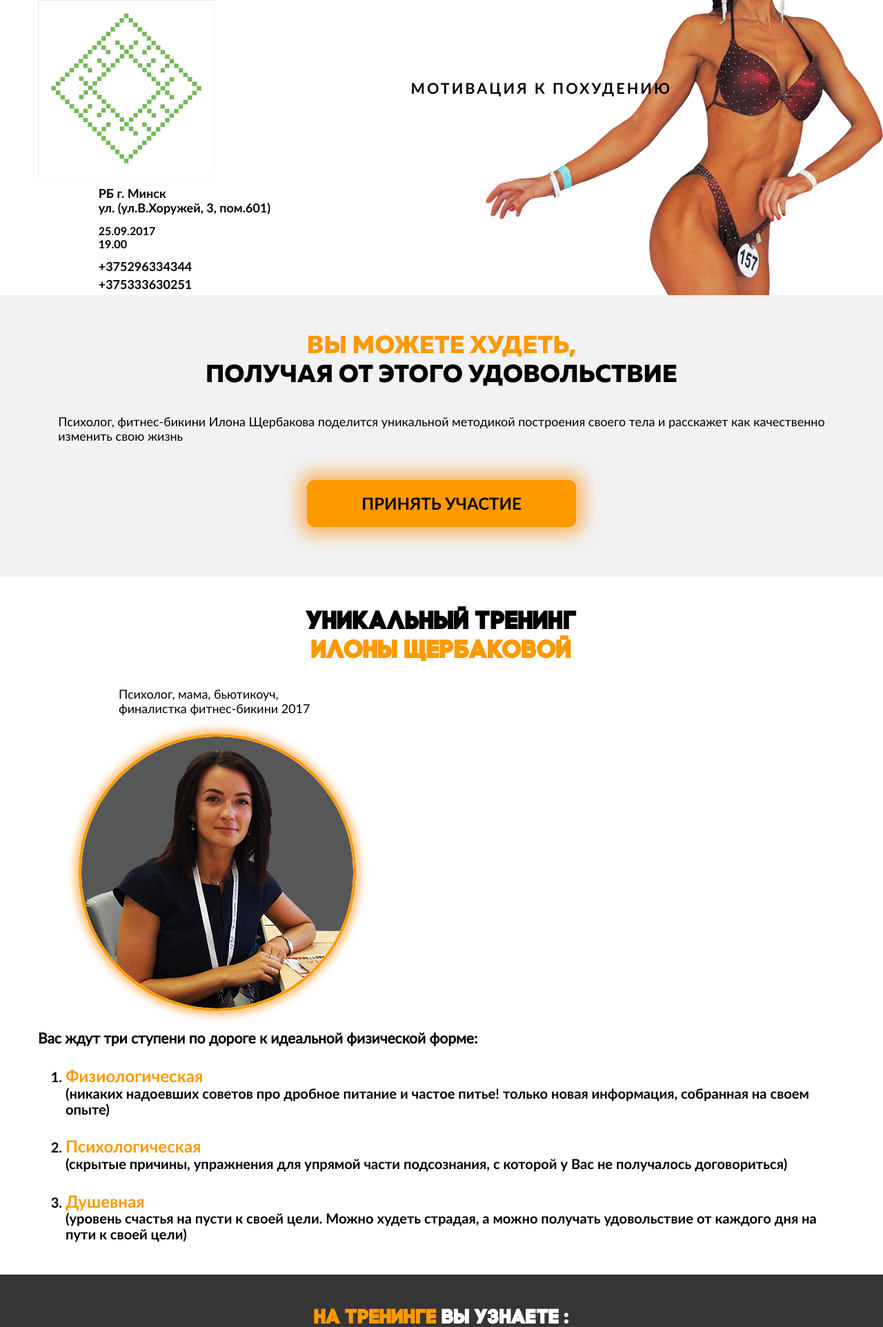
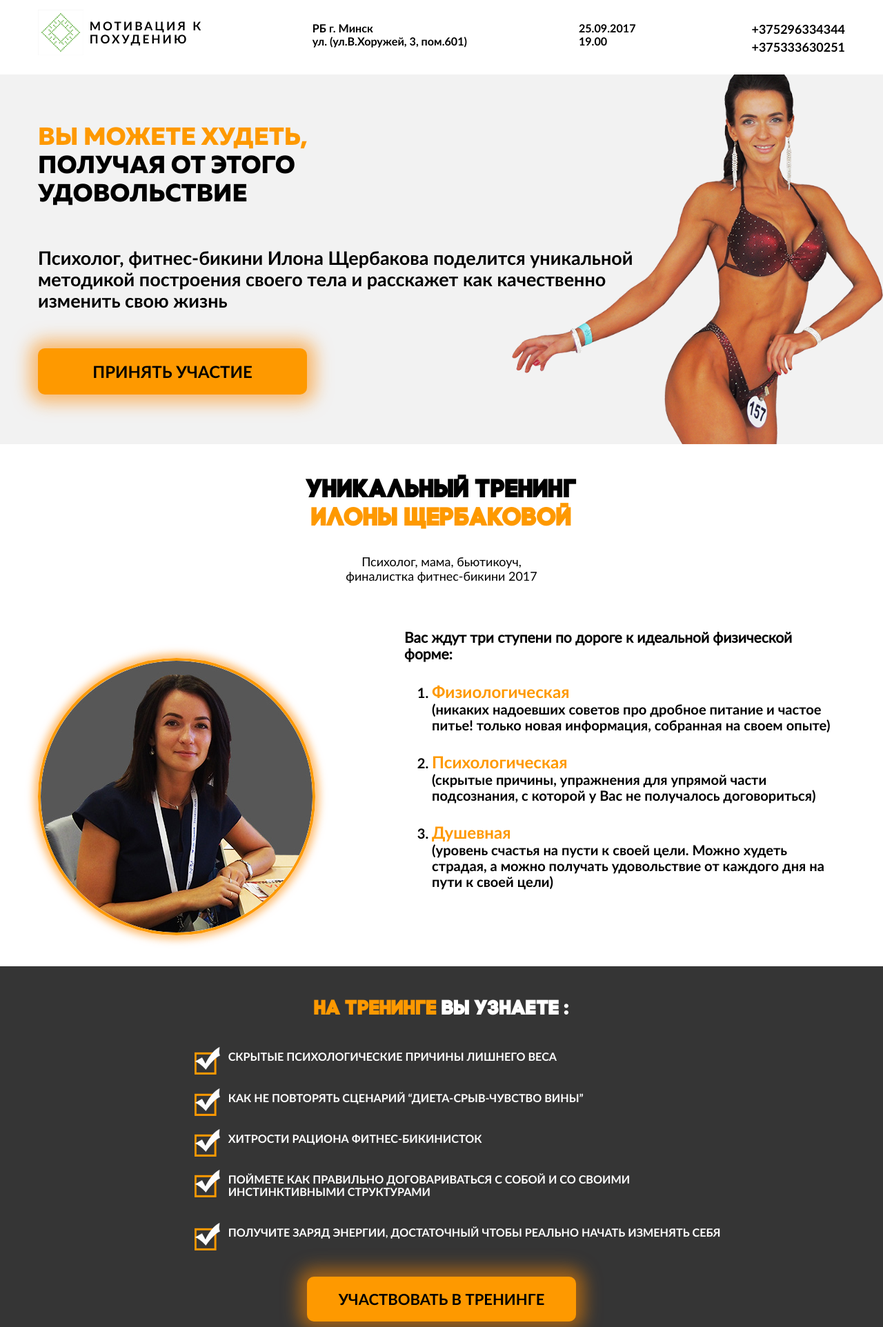
Before and after one commit to Jeorgeo/170915-lp, a PHP site: page / in a window 1280 px wide. Shown: the top 1924 px of the page at 69% size. Run offline with PHP 8.4, Linux system fonts and the light colour scheme; some libraries are stand-ins or nearby versions.

Commit message:
170918-1513
preproduction

```diff
--- a/index.html
+++ b/index.html
@@ -342,7 +342,7 @@
             и зарегистрируйся
           </h3>
         </div>
-        <div class="box-content">
+        <div class="box-content clearfix">
           <div class="box-content__photo">
             <figure class="footer__photo">
               <img src="img/photo_coach.jpg" alt="">
@@ -359,8 +359,8 @@
             <input id="mail" type="text" name="mail" placeholder="E-mail...">
             <input id="phone" type="text" name="phone" placeholder="Телефон...">
             <button class="big-btn" type="submit" name="button">Записаться</button>
-            <input id="accept" type="checkbox" name="accept" checked>
-            <label for="accept">Я даю согласие на  получение рекламных материалов от Илоны Щербаковой</label>
+            <input id="accept" class="accept" type="checkbox" name="accept" checked>
+            <label class="accept-label" for="accept">Я даю согласие на  получение рекламных материалов от Илоны Щербаковой</label>
           </form>
         </div>
         <div class="box-btn"></div>
--- a/style.css
+++ b/style.css
@@ -153,9 +153,9 @@ img {
   font-size: 1.6em;
 }
 
-
 .small-title {
   text-align: center;
+  text-transform: uppercase;
   font-family: 'Lato Bold', 'Arial', sans-serif;
 }
 
@@ -177,6 +177,7 @@ img {
 --------------------------------------------------------------*/
 
 .header {
+  padding-bottom: 1em;
   background: url('img/bg_coach.png') no-repeat 100% 100%;
   background-size: 45%;
 }
@@ -228,6 +229,8 @@ img {
 .box-1 p {
   width: 95%;
   margin: 0.8em auto;
+  font-size: 1.5em;
+  font-family: 'Lato Bold', 'Arial', serif;
 }
 
 .box-btn {
@@ -308,7 +311,7 @@ img {
 
 .box-3 li::after {
   position: absolute;
-  top: 0;
+  top: -5px;
   left: 0;
   display: block;
   width: 37px;
@@ -353,6 +356,9 @@ img {
   width: 90%;
   margin-left: 5%;
   padding-bottom: 1em;
+  text-transform: uppercase;
+  font-family: 'Lato Bold', 'Arial', sans-serif;
+  font-size: 1.1em;
 }
 
 .box-4 p .smile::after {
@@ -387,6 +393,11 @@ img {
 }
 
 .pack {
+  display: block;
+  vertical-align: top;
+  width: 95%;
+  max-width: 500px;
+  margin: 0 auto;
   margin-bottom: 1.5em;
   padding: 1em 0;
   background-color: #ffffff;
@@ -416,7 +427,7 @@ img {
 .pack__price::after {
   position: absolute;
   top: -47px;
-  left: 30px;
+  left: 45px;
   z-index: 1;
   width: 120px;
   height: 120px;
@@ -428,7 +439,7 @@ img {
 .pack__price p {
   position: absolute;
   top: -70px;
-  left: 45px;
+  left: 60px;
   z-index: 2;
   font-size: 52px;
   font-family: 'Lato Bold', 'Arial', serif;
@@ -461,37 +472,323 @@ img {
 
 .box-8 .box-content {
   min-height: 150px;
-  background: url('img/bg_video.jpg') no-repeat 0 0;
+  background: url('img/bg_video.jpg') no-repeat 50% 100%;
   background-size: cover;
 }
 
 .box-8 .box-content figure {
   position: relative;
   min-height: 150px;
+  box-sizing: border-box;
   background-color: rgba(135, 135, 135, 0.5);
 }
 
+.box-content__form input {
+  display: block;
+  width: 100%;
+  margin: 1.5em 0;
+  padding: 20px 30px;
+  box-sizing: border-box;
+  font-size: 1.2em;
+  font-family: 'Lato Regular', sans-serif;
+  color: #000000;
+  border: 1px solid #000000;
+}
 
+.box-content__form .accept {
+  display: inline-block;
+  vertical-align: top;
+  width: 30px;
+  height: 30px;
+  margin: 0;
+}
 
+.box-content__form .accept-label {
+  display: inline-block;
+  vertical-align: top;
+  width: 80%;
+  margin-left: 1em;
+}
+
+.box-content__form .big-btn {
+  min-width: 300px;
+  margin: 2em auto;
+  font-size: 1.2em;
+  border: none;
+}
 
 /*============== for tablets 768px ===========================*/
+
 @media screen and (min-width: 768px) {
+  .header .header__logo {
+    width: 55%;
+  }
+
+  .medium-title {
+    margin-bottom: 1.5em;
+  }
+
+  .box-2 p {
+    width: 50%;
+    margin-left: auto;
+    margin-right: auto;
+    text-align: center;
+  }
+
+  .box-2 figure,
+  .box-2 article {
+    display: inline-block;
+    vertical-align: top;
+    width: 40%;
+    margin: 1.5em auto;
+  }
+
+  .box-2 figure {
+    margin-top: 5em;
+  }
+
+  .box-2 article {
+    width: 54%;
+    margin-left: 5%;
+  }
+
+  .box-3 ul {
+    width: 75%;
+    margin-left: auto;
+    margin-right: auto;
+  }
+
+  .box-3 li {
+    margin-left: 5em;
+    margin-bottom: 2.5em;
+  }
+
+  .box-4 li {
+    padding-left: 7em;
+  }
+
+  .box-4 li .cloud {
+    top: 0;
+    left: 0;
+    width: 100px;
+    height: 80px;
+    padding: 12px;
+    box-sizing: border-box;
+    font-size: 30px;
+  }
+
+  .box-4 p .smile::after {
+    left: 95%;
+    width: 68px;
+    height: 68px;
+  }
+
+  .box-5 li {
+    display: table;
+    margin: 2em 0;
+  }
+
+  .box-5 li figure,
+  .box-5 li p {
+    display: table-cell;
+    width: 20%;
+  }
+
+  .box-5 li p {
+    width: 60%;
+    box-sizing: border-box;
+    padding-left: 10%;
+    vertical-align: middle;
+  }
+
+  .pack {
+    display: inline-block;
+    width: 40%;
+    min-height: 720px;
+    margin-left: 4%;
+    margin-right: 4%;
+  }
+
+  .pack__list {
+    padding: 0 1em;
+    box-sizing: border-box;
+  }
+
+  .box-8 .box-content figure {
+    min-height: 480px;
+    padding: 120px;
+  }
+
+  .box-8 .box-content img {
+    width: 480px;
+    margin: auto;
+  }
+
+  .box-content__photo {
+    float: left;
+    width: 45%;
+  }
+
+  .box-content__form {
+    float: right;
+    width: 50%;
+  }
+
+  .box-content__form #name {
+    margin-top: 0;
+  }
 
 }
 
 /*============== for tablets 1024px ===========================*/
+
 @media screen and (min-width: 1024px) {
+  .header {
+    padding-bottom: 0;
+    background: none;
+  }
 
+  .header .header__logo,
+  .header__adress,
+  .header__date,
+  .header__contacts {
+    float: left;
+  }
+
+  .header .header__logo {
+    width: 32%;
+    margin: 1em 0;
+    font-size: 0.8em;
+  }
+
+  .header .header__logo h1 {
+    padding-left: 0.5em;
+  }
+
+  .header__adress {
+    width: 33%;
+    margin: 1.2em 0;
+    margin-left: 2%;
+    font-size: 0.9em;
+  }
+
+  .header__date {
+    width: 10%;
+    margin: 1.2em 0;
+  }
+
+  .header__contacts {
+    width: 20%;
+    margin: 1.8em 0;
+  }
+
+  .header__contacts {
+    float: right;
+    text-align: right;
+  }
+
+  .box-1 {
+    background: #f2f2f2 url('img/bg_coach.png') no-repeat 100% 100%;
+    background-size: 42%;
+  }
+
+  .box-1 .big-title {
+    width: 55%;
+    margin: 1.5em 0;
+    text-align: left;
+  }
+
+  .box-1 p {
+    width: 75%;
+    margin: 1.5em 0;
+    text-align: left;
+  }
+
+  .box-1 .medium-btn {
+    margin-left: 0;
+  }
+
+  .box-8 .box-content figure {
+    min-height: 600px;
+    padding: 180px;
+  }
+
+  .box-8 .color-text {
+    display: block;
+    text-align: center;
+    font-size: 1.3em;
+  }
 }
 
 /*=================== for PC 1280px ===========================*/
 @media screen and (min-width: 1280px) {
+  .header .logo-box {
+    width: 15%;
+  }
 
+  .header h1 {
+    width: 70%;
+  }
+
+  .header__contacts {
+    width: 15%;
+    margin-bottom: 1.3em;
+  }
 }
 
 /*=================== for PC 1360px ===========================*/
 @media screen and (min-width: 1360px) {
+  .header .header__logo {
+    width: 40%;
+  }
 
+  .header .header__logo h1 {
+    font-size: 1.44em;
+  }
+
+  .header__adress {
+    width: 26%;
+    margin-top: 1.1em;
+    margin-left: 8%;
+    font-size: 1em;
+  }
+
+  .header__date {
+    margin: 1em 0;
+    font-size: 1.1em;
+  }
+
+  .header__contacts {
+    font-size: 1.1em;
+  }
+
+  .box-1 {
+    padding: 1px 0 0 0;
+    background-size: 50%;
+  }
+
+  .box-1 .big-title {
+    margin: 2em 0;
+    font-size: 44px;
+  }
+
+  .box-1 p {
+    width: 55%;
+    line-height: 1.7em;
+  }
+
+  .box-1 .box-btn {
+    margin: 5em 0;
+    font-stretch: condensed;
+  }
+
+  .box-1 .medium-btn {
+    font-size: 30px;
+  }
+
+  .box-2 figure {
+    margin-top: 2em;
+  }
 }
 
 /*=================== for MAC 1600px ===========================*/
```
